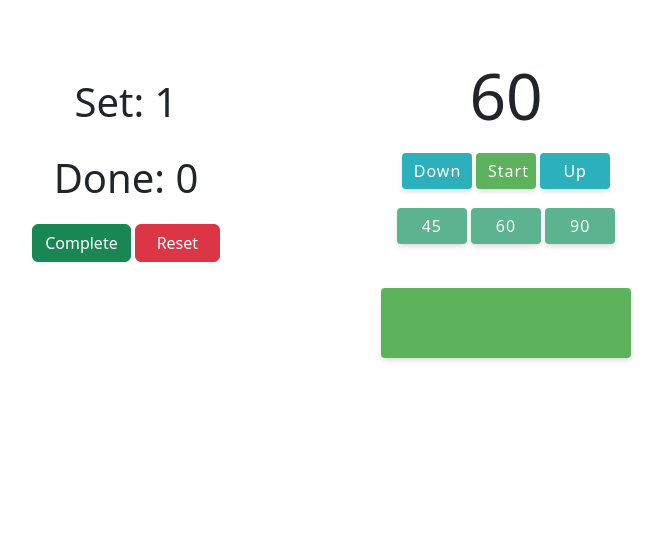
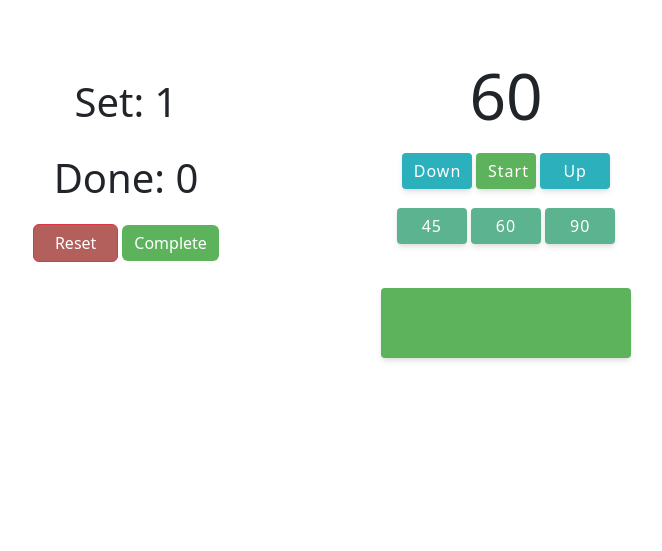
Before and after one commit to P-Pimentinha/OIT, a website with bundled scripts: page public/pages/timer.html in a window 1280 px wide. Shown: the whole page, without its empty margins (134-796 px from the left). Built offline with nearby package versions, Linux system fonts and the light colour scheme.

Commit message:
deletes unused code // changes color of reset and complete buttons

```diff
--- a/public/css/timer.css
+++ b/public/css/timer.css
@@ -19,6 +19,15 @@
 .buttons {
   margin: 0 auto;
   text-align: center;
+}
+
+.complBTN {
+  background-color: rgb(92, 179, 92);
+  border: transparent;
+}
+
+.resObj {
+  background-color: rgb(179, 95, 92);
 }
 
 #set {
--- a/public/js/app.js
+++ b/public/js/app.js
@@ -84,7 +84,7 @@ function registerUser(name, email, password) {
       timerPageLoad(response);
     })
     .catch((error) => {
-      console.error('Registration failed:', error);
+      erreMessage('Something went wrong.');
     });
 }
 
--- a/public/pages/timer.html
+++ b/public/pages/timer.html
@@ -28,10 +28,10 @@
           </div>
           <div class="row">
             <div class="col">
+              <button type="button" class="btn btn-danger resObj">Reset</button>
               <button type="button" class="btn btn-success complBTN">
                 Complete
               </button>
-              <button type="button" class="btn btn-danger resObj">Reset</button>
             </div>
           </div>
         </div>
--- a/server.js
+++ b/server.js
@@ -22,11 +22,7 @@ import errorHandlerMiddleware from './middleware/error-handler.js';
 import { dirname } from 'path';
 import { fileURLToPath } from 'url';
 import path from 'path';
-
-// app.use(express.static('public'));
-
 const __dirname = dirname(fileURLToPath(import.meta.url));
-// only when ready to deploy
 app.use(express.static(path.resolve(__dirname, './public')));
 
 app.use(express.json());
```
